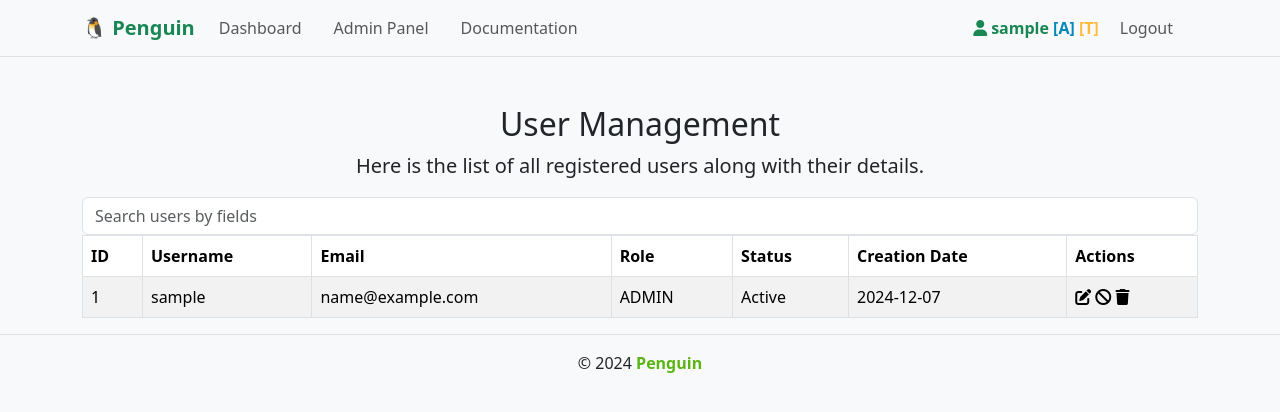
After one commit to martinvass/penguin, a Spring Boot app: page /admin/users in a window 1280 px wide. The commit adds this page. Shown: the top 412 px of the page. Run offline with Spring Boot 4, Linux system fonts and the light colour scheme; the visitor is signed in with stand-in values (Sample User, id 1); some of the project's set-up classes (security, data sources, template engines, error pages and the like) are left out, and stand-ins take their place; some libraries are stand-ins or nearby versions.

Commit message:
worked on admin dashboard and made little improvements

```diff
--- a/src/main/java/com/github/martinyes/penguinapp/auth/user/service/AppUserService.java
+++ b/src/main/java/com/github/martinyes/penguinapp/auth/user/service/AppUserService.java
@@ -4,6 +4,7 @@ import com.github.martinyes.penguinapp.auth.user.AppUser;
 import com.github.martinyes.penguinapp.auth.user.dto.EditUserDTO;
 import org.springframework.security.core.userdetails.UserDetailsService;
 
+import java.util.List;
 import java.util.Optional;
 
 /**
@@ -31,4 +32,9 @@ public interface AppUserService extends UserDetailsService {
      * @return An Optional containing the found AppUser, or an empty Optional if not found.
      */
     Optional<AppUser> findByEmail(String email);
+
+    List<AppUser> findAll();
+
+    int getActiveUserCount();
+    long getRegisteredUserCount();
 }
--- /dev/null
+++ b/src/main/java/com/github/martinyes/penguinapp/controller/AdminController.java
@@ -0,0 +1,56 @@
+package com.github.martinyes.penguinapp.controller;
+
+import com.github.martinyes.penguinapp.auth.user.AppUser;
+import com.github.martinyes.penguinapp.auth.user.service.AppUserService;
+import lombok.AllArgsConstructor;
+import org.springframework.security.core.Authentication;
+import org.springframework.security.core.GrantedAuthority;
+import org.springframework.security.core.authority.SimpleGrantedAuthority;
+import org.springframework.stereotype.Controller;
+import org.springframework.ui.Model;
+import org.springframework.web.bind.annotation.GetMapping;
+
+import java.util.List;
+
+@Controller
+@AllArgsConstructor
+public class AdminController {
+
+    private final AppUserService userService;
+
+    /**
+     * Handler method for the admin page.
+     *
+     * @param model The model to add attributes for rendering the view.
+     * @return The name of the view template for the admin page.
+     */
+    @GetMapping("/admin")
+    private String admin(Model model, Authentication authentication) {
+        if (authentication.getAuthorities().contains(new SimpleGrantedAuthority("ADMIN"))) {
+            model.addAttribute("title", "Penguin - Admin");
+
+            model.addAttribute("activeUsersCount", userService.getActiveUserCount());
+            model.addAttribute("registeredUsersCount", userService.getRegisteredUserCount());
+
+            String currentRole = authentication.getAuthorities().stream()
+                    .map(GrantedAuthority::getAuthority)
+                    .findFirst()
+                    .orElse("Unknown");
+            model.addAttribute("role", currentRole.toLowerCase());
+
+            return "admin/home";
+        }
+
+        return "access-denied";
+    }
+
+    @GetMapping("/admin/users")
+    private String users(Model model) {
+        List<AppUser> users = userService.findAll();
+
+        model.addAttribute("title", "Penguin - Users");
+        model.addAttribute("users", users);
+
+        return "admin/users";
+    }
+}
--- a/src/main/java/com/github/martinyes/penguinapp/controller/HomeController.java
+++ b/src/main/java/com/github/martinyes/penguinapp/controller/HomeController.java
@@ -10,6 +10,8 @@ import com.github.martinyes.penguinapp.util.RadioFormDeleteOption;
 import com.github.martinyes.penguinapp.server.service.ServerGroupService;
 import com.github.martinyes.penguinapp.server.service.ServerService;
 import lombok.AllArgsConstructor;
+import org.springframework.security.core.Authentication;
+import org.springframework.security.core.authority.SimpleGrantedAuthority;
 import org.springframework.security.core.userdetails.UsernameNotFoundException;
 import org.springframework.stereotype.Controller;
 import org.springframework.ui.Model;
--- a/src/main/resources/static/css/style.css
+++ b/src/main/resources/static/css/style.css
@@ -8,7 +8,7 @@ nav li {
 }
 
 .nav-link {
-    color: #5ab510;
+    color: #198754;
     transition: 0.5s;
 }
 
--- /dev/null
+++ b/src/main/resources/templates/admin/users.html
@@ -0,0 +1,166 @@
+<!DOCTYPE html>
+<html xmlns:th="http://www.thymeleaf.org">
+<head th:replace="~{fragments/header :: html_header}">
+    <style>
+        body {
+            padding-top: 50px;
+            padding-bottom: 30px;
+        }
+
+        .container {
+            padding-left: 15px;
+            padding-right: 15px;
+        }
+
+        .table-container {
+            margin-top: 30px;
+            margin-bottom: 30px;
+        }
+
+        table th, table td {
+            text-align: center;
+            vertical-align: middle;
+        }
+
+        table {
+            width: 100%;
+            border-collapse: collapse;
+        }
+
+        .table-container {
+            max-height: 500px;
+            overflow-y: auto;
+            box-shadow: 0px 4px 8px rgba(0, 0, 0, 0.1);
+            border-radius: 10px;
+        }
+
+        .table th {
+            background-color: #f8f9fa;
+        }
+
+        @media (max-width: 767px) {
+            table th, table td {
+                padding: 8px;
+            }
+        }
+
+        .filter-container {
+            margin-bottom: 40px;
+            display: flex;
+            justify-content: center;
+            width: 50%;
+            margin-left: auto;
+            margin-right: auto;
+        }
+
+        .filter-container input {
+            padding: 12px;
+            font-size: 1.1rem;
+            border-radius: 25px;
+            border: 1px solid #ccc;
+            outline: none;
+            box-shadow: 0 4px 8px rgba(0, 0, 0, 0.1);
+            transition: box-shadow 0.3s ease-in-out;
+            width: 100%;
+        }
+
+        .filter-container input:focus {
+            box-shadow: 0 0 15px rgba(0, 123, 255, 0.5);
+        }
+
+        .filter-container input::placeholder {
+            color: #aaa;
+        }
+
+        .trash-icon {
+            cursor: pointer;
+            color: red;
+            margin-right: 10px;
+        }
+
+        .edit-icon {
+            cursor: pointer;
+            color: blue;
+        }
+
+        .deactivate-icon {
+            cursor: pointer;
+            color: orange;
+        }
+    </style>
+</head>
+<body>
+<div th:replace="~{fragments/header :: header}"></div>
+
+<div class="container mt-5">
+    <div class="text-center">
+        <h2>User Management</h2>
+        <p class="lead">Here is the list of all registered users along with their details.</p>
+    </div>
+
+    <div class="filter-container">
+        <input type="text" id="userFilter" class="form-control" placeholder="Search users by fields" onkeyup="filterUsers()">
+    </div>
+
+    <div class="table-container">
+        <table class="table table-striped table-bordered table-hover">
+            <thead class="thead-light">
+            <tr>
+                <th>ID</th>
+                <th>Username</th>
+                <th>Email</th>
+                <th>Role</th>
+                <th>Status</th>
+                <th>Creation Date</th>
+                <th>Actions</th>
+            </tr>
+            </thead>
+            <tbody id="userTableBody">
+            <tr th:each="user : ${users}">
+                <td th:text="${user.id}"></td>
+                <td th:text="${user.username}"></td>
+                <td th:text="${user.email}"></td>
+                <td th:text="${user.role}"></td>
+                <td>
+                    <span th:text="${user.enabled ? 'Active' : 'Inactive'}"></span>
+                </td>
+                <td th:text="${#dates.format(user.creationDate, 'yyyy-MM-dd')}"></td>
+                <td>
+                    <a title="Edit account"><i class="fas fa-edit edit-icon"></i></a>
+                    <a title="Toggle status"><i class="fas fa-ban deactivate-icon"></i></a>
+                    <a title="Delete account"><i class="fas fa-trash trash-icon"></i></a>
+                </td>
+            </tr>
+            </tbody>
+        </table>
+    </div>
+</div>
+
+<div th:replace="~{fragments/footer :: footer}"></div>
+
+<script>
+    function filterUsers() {
+        var input, filter, table, tr, td, i, j, txtValue;
+        input = document.getElementById("userFilter");
+        filter = input.value.toUpperCase();
+        table = document.querySelector("table");
+        tr = table.getElementsByTagName("tr");
+
+        for (i = 1; i < tr.length; i++) {
+            tr[i].style.display = "none";
+            td = tr[i].getElementsByTagName("td");
+            for (j = 0; j < td.length; j++) {
+                if (td[j]) {
+                    txtValue = td[j].textContent || td[j].innerText;
+                    if (txtValue.toUpperCase().indexOf(filter) > -1) {
+                        tr[i].style.display = "";
+                        break;
+                    }
+                }
+            }
+        }
+    }
+</script>
+
+</body>
+</html>
--- a/src/main/resources/templates/fragments/footer.html
+++ b/src/main/resources/templates/fragments/footer.html
@@ -4,8 +4,8 @@
 <body>
     <footer th:fragment="footer" class="text-center footer-top text-lg-start">
         <div class="text-center p-3 bg-light">
-            &copy; 2023
-            <a style="color: #5ab510" href="https://github.com/martinyes/penguin"><b>Penguin</b></a>
+            &copy; 2024
+            <a style="color: #5ab510" href="https://github.com/martinvass/penguin"><b>Penguin</b></a>
         </div>
 
         <script th:inline="javascript">
--- a/src/main/resources/templates/fragments/header.html
+++ b/src/main/resources/templates/fragments/header.html
@@ -19,7 +19,7 @@
     <nav th:fragment="header" class="navbar navbar-bottom sticky-top navbar-expand-lg navbar-light bg-light">
         <div class="container">
             <a class="navbar-brand me-2" th:href="@{/}" href="/">
-                <b>Penguin</b>
+                <b style="color: #198754">🐧 Penguin</b>
             </a>
 
             <button class="navbar-toggler" type="button" data-bs-toggle="collapse" data-bs-target="#navbarSupportedContent" aria-controls="navbarSupportedContent" aria-expanded="false" aria-label="Toggle navigation">
@@ -33,7 +33,7 @@
                     </li>
 
                     <li class="nav-item" sec:authorize="hasAuthority('ADMIN')">
-                        <a class="nav-link btn-link px-3 btn" th:href="@{/}" href="#">Admin Panel</a>
+                        <a class="nav-link btn-link px-3 btn" th:href="@{/admin}" href="/admin">Admin Panel</a>
                     </li>
 
                     <li class="nav-item" sec:authorize="!isAuthenticated()">
@@ -50,8 +50,8 @@
                         <a class="nav-link d-sm-flex align-items-sm-center" th:href="@{/auth/user}">
                             <span><i class="fa fa-user"></i></span>
                             <strong sec:authentication="name" class="d-none d-sm-block ms-1"></strong>
-                            <strong style="color: #b90202;" sec:authorize="hasAuthority('ADMIN')">&nbsp;[A]</strong>
-                            <strong style="color: #4900d7;" sec:authorize="hasAuthority('TEST')">&nbsp;[T]</strong>
+                            <strong style="color: #0288b9;" sec:authorize="hasAuthority('ADMIN')">&nbsp;[A]</strong>
+                            <strong style="color: #ffbc3c;" sec:authorize="hasAuthority('TEST')">&nbsp;[T]</strong>
                         </a>
                     </li>
 
```
Also changed, not shown: pom.xml (+20 -3 lines), src/main/java/com/github/martinyes/penguinapp/auth/security/config/SessionConfig.java (added, +24 -0 lines), src/main/java/com/github/martinyes/penguinapp/auth/security/config/WebSecurityConfig.java (+7 -0 lines), src/main/java/com/github/martinyes/penguinapp/auth/user/service/impl/AppUserServiceImpl.java (+20 -0 lines), src/main/resources/templates/access-denied.html (added, +17 -0 lines), src/main/resources/templates/admin/home.html (added, +113 -0 lines), src/main/resources/templates/dashboard/groups.html (+5 -5 lines), src/main/resources/templates/dashboard/home.html (+2 -9 lines), README.md.
